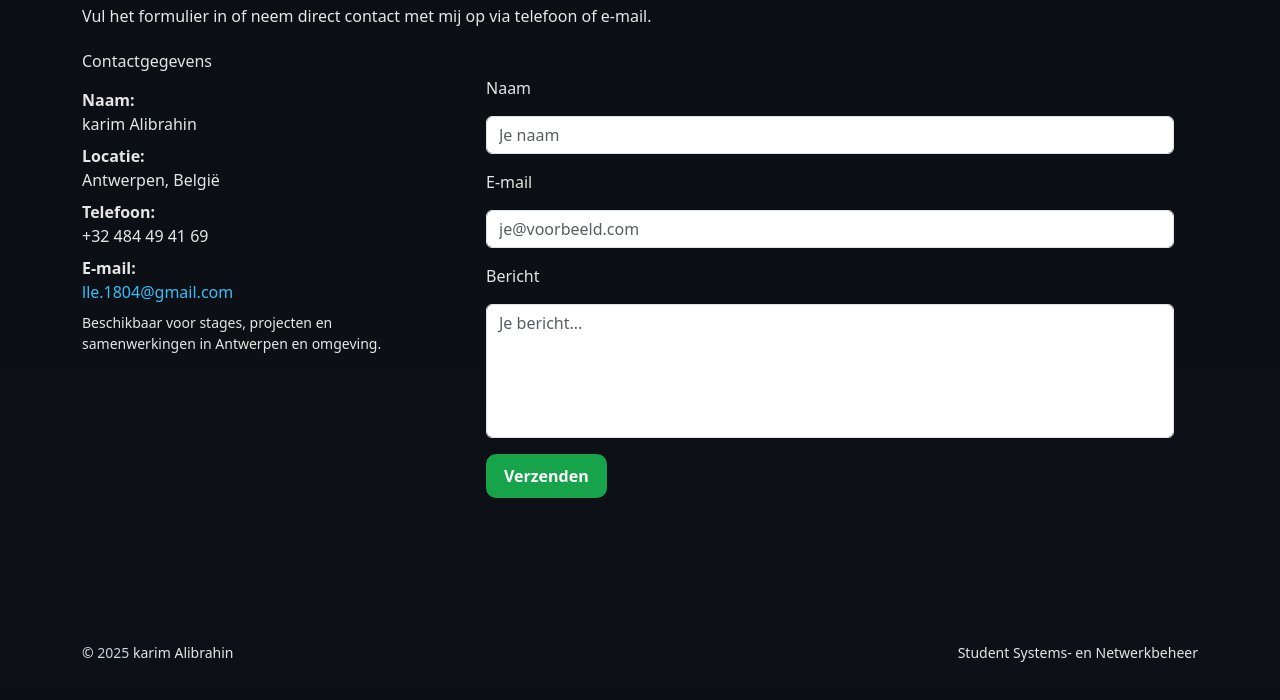
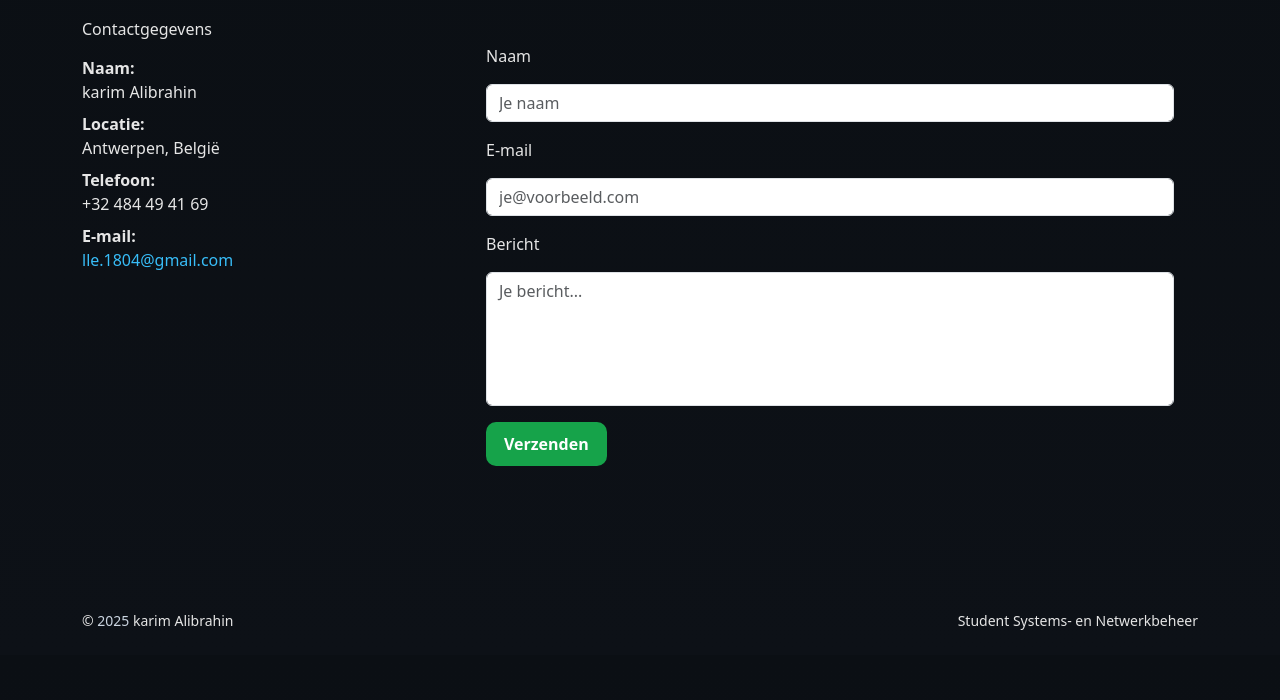
Before and after one commit to 0032465592795z-arch/portfolio.., a plain HTML site: page contact.html in a window 1280 px wide. Shown: the part 90-790 px from the top of the page. Drawn offline with nearby package versions, Linux system fonts and the light colour scheme.

Commit message:
Update contact.html

```diff
--- a/contact.html
+++ b/contact.html
@@ -35,7 +35,7 @@
   <div class="container">
     <h1 class="h2 mb-2">Contact</h1>
     <p class="contact-intro mb-4">
-      Vul het formulier in of neem direct contact met mij op via telefoon of e-mail.
+
     </p>
 
     <div class="row g-4">
@@ -53,7 +53,6 @@
             <a href="mailto:lle.1804@gmail.com">lle.1804@gmail.com</a>
           </p>
           <p class="mb-0 contact-note small">
-            Beschikbaar voor stages, projecten en samenwerkingen in Antwerpen en omgeving.
           </p>
         </div>
       </div>
@@ -94,4 +93,5 @@
 
 <script src="https://cdn.jsdelivr.net/npm/bootstrap@5.3.2/dist/js/bootstrap.bundle.min.js"></script>
 </body>
+
 </html>
```
